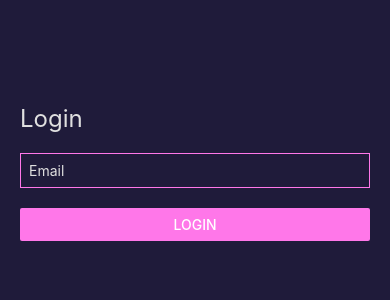
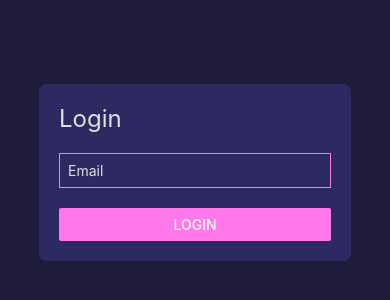
Before and after one commit to FlyerNinja/theLastPokerBender, a React Native app in the folder client/: screen / in a window 390 px wide. Shown: the part 250-550 px from the top of the page. Built offline with nearby package versions, Linux system fonts and the light colour scheme.

Commit message:
fix(client): center login form

```diff
--- a/client/screens/LoginScreen.tsx
+++ b/client/screens/LoginScreen.tsx
@@ -22,6 +22,7 @@ export default function LoginScreen({ onLogin }: { onLogin: (user: { id: number;
 
   return (
     <View style={styles.container}>
+      <View style={styles.dialog}>
         <Text style={styles.title}>Login</Text>
         <TextInput
           placeholder="Email"
@@ -32,6 +33,7 @@ export default function LoginScreen({ onLogin }: { onLogin: (user: { id: number;
         />
         <Button title="Login" onPress={handleLogin} color={theme.accent} />
       </View>
+    </View>
   );
 }
 
@@ -39,8 +41,14 @@ const styles = StyleSheet.create({
   container: {
     flex: 1,
     justifyContent: 'center',
+    alignItems: 'center',
+    backgroundColor: theme.background,
+  },
+  dialog: {
+    width: '80%',
     padding: 20,
-    backgroundColor: theme.background,
+    backgroundColor: theme.card,
+    borderRadius: 8,
   },
   title: {
     fontSize: 24,
@@ -53,5 +61,6 @@ const styles = StyleSheet.create({
     padding: 8,
     borderColor: theme.accent,
     color: theme.text,
+    width: '100%',
   },
 });
```
Lines whose indentation alone changed are shown as unchanged.
